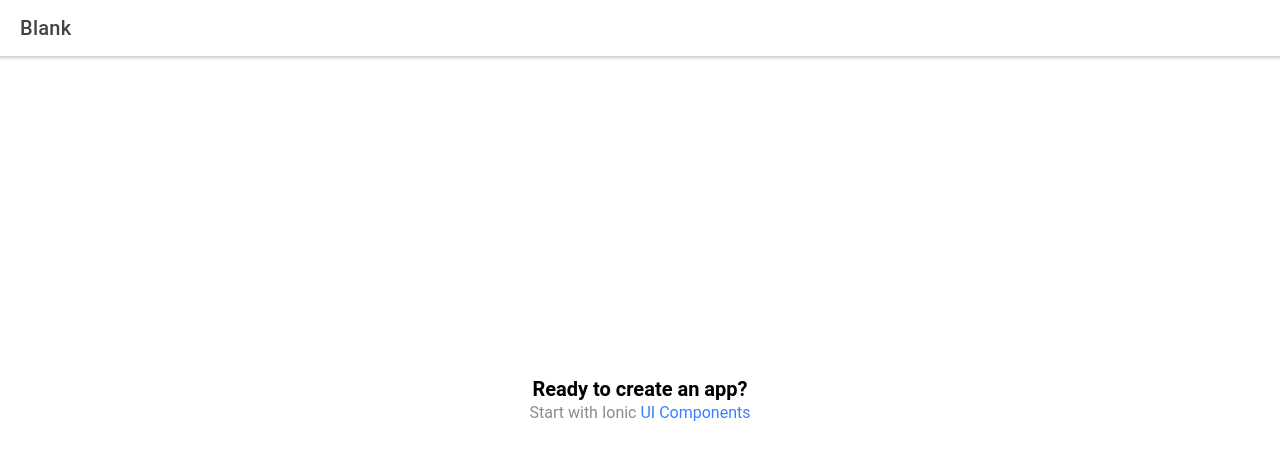
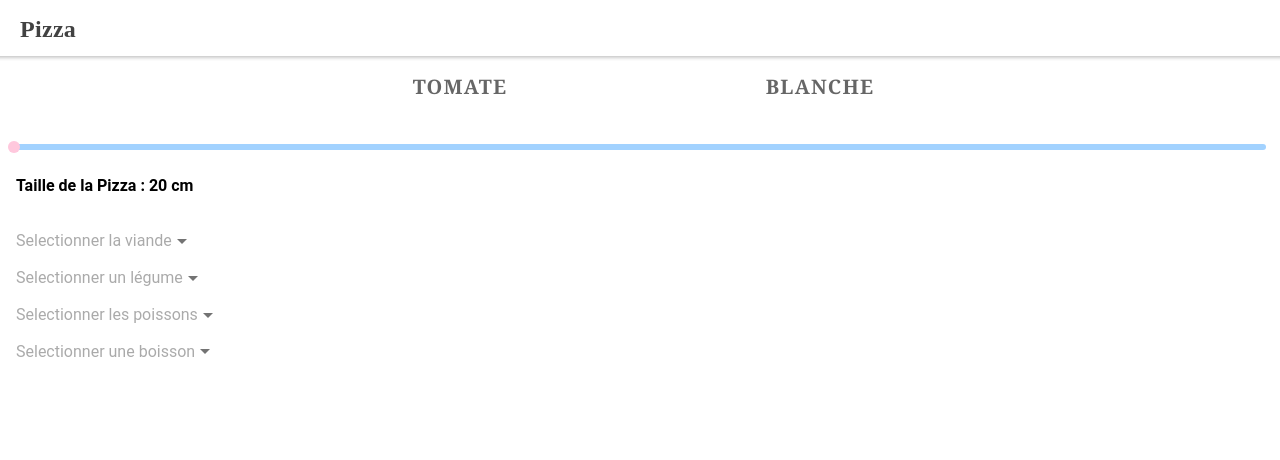
Before and after one commit to IBassaoud/pizza-mobile-app-Ionic, a React (Create React App) app: page /home in a window 1280 px wide. Shown: the top 460 px of the page. Built offline with nearby package versions, Linux system fonts and the light colour scheme; some icons are missing.

Commit message:
Initialization

```diff
--- a/package.json
+++ b/package.json
@@ -65,7 +65,8 @@
     ]
   },
   "devDependencies": {
-    "@capacitor/cli": "4.3.0"
+    "@capacitor/cli": "4.3.0",
+    "@iconify/react": "^4.0.0"
   },
   "description": "An Ionic project"
 }
--- a/public/index.html
+++ b/public/index.html
@@ -2,7 +2,7 @@
 <html lang="en">
   <head>
     <meta charset="utf-8" />
-    <title>Ionic App</title>
+    <title>Ionic | Pizza App</title>
 
     <base href="/" />
 
--- a/src/components/ExploreContainer.tsx
+++ b/src/components/ExploreContainer.tsx
@@ -1,12 +1,19 @@
 import './ExploreContainer.css';
+import { IonLabel, IonSegment, IonSegmentButton } from '@ionic/react';
 
 interface ContainerProps { }
 
 const ExploreContainer: React.FC<ContainerProps> = () => {
   return (
     <div className="container">
-      <strong>Ready to create an app?</strong>
-      <p>Start with Ionic <a target="_blank" rel="noopener noreferrer" href="https://ionicframework.com/docs/components">UI Components</a></p>
+     <IonSegment value="default">
+        <IonSegmentButton value="default">
+          <IonLabel>Base Blanche</IonLabel>
+        </IonSegmentButton>
+        <IonSegmentButton value="segment">
+          <IonLabel>Base rouge</IonLabel>
+        </IonSegmentButton>
+      </IonSegment>
     </div>
   );
 };
--- /dev/null
+++ b/src/components/Pizza_ingredient/PizzaIngredient.css
@@ -0,0 +1,21 @@
+ion-list {
+    position: relative;
+    top:20px;
+    font-size: 32px;
+}
+
+.item-ingredient {
+    width: 100%;
+    position: relative;
+    top: 0;
+    left:0;
+    padding-top: 0.5em;
+    padding-bottom: 0.5em;
+    font-size: 16px;
+    margin-left: auto;
+    margin-right: auto;
+    height: 2.3em;
+    display: flex;
+    justify-content: center;
+    align-items: center;
+}
--- /dev/null
+++ b/src/components/Pizza_ingredient/PizzaIngredient.tsx
@@ -0,0 +1,41 @@
+import React from 'react';
+import { IonList, IonItem, IonSelect, IonSelectOption } from '@ionic/react';
+import './PizzaIngredient.css';
+
+function PizzaIngredient() {
+  return (
+    <IonList>
+      <IonItem className="item-ingredient">
+        <IonSelect className="ingredient-select-item" interface="action-sheet" placeholder="Selectionner la viande">
+          <IonSelectOption value="poulet">Poulet</IonSelectOption>
+          <IonSelectOption value="Kebab">Kebab</IonSelectOption>
+          <IonSelectOption value="viande_hachee">Viande Hachée</IonSelectOption>
+          <IonSelectOption value="boeuf">Boeuf</IonSelectOption>
+        </IonSelect>
+      </IonItem>
+      <IonItem className="item-ingredient">
+        <IonSelect interface="action-sheet" placeholder="Selectionner un légume">
+          <IonSelectOption value="oignons">Oignons</IonSelectOption>
+          <IonSelectOption value="patate">Patate</IonSelectOption>
+          <IonSelectOption value="poivron">Poivron</IonSelectOption>
+        </IonSelect>
+      </IonItem>
+      <IonItem className="item-ingredient">
+        <IonSelect interface="action-sheet" placeholder="Selectionner les poissons">
+          <IonSelectOption value="saumon">Saumon</IonSelectOption>
+          <IonSelectOption value="thon">Thon</IonSelectOption>
+          <IonSelectOption value="sardine">Sardines</IonSelectOption>
+        </IonSelect>
+      </IonItem>
+      <IonItem className="item-ingredient">
+        <IonSelect interface="action-sheet" placeholder="Selectionner une boisson">
+          <IonSelectOption value="coca">Coca</IonSelectOption>
+          <IonSelectOption value="hawai">Hawai</IonSelectOption>
+          <IonSelectOption value="fanta">Fanta</IonSelectOption>
+          <IonSelectOption value="the">Thé</IonSelectOption>
+        </IonSelect>
+      </IonItem>
+    </IonList>
+  );
+}
+export default PizzaIngredient;
--- /dev/null
+++ b/src/components/Pizza_size/PizzaSize.css
@@ -0,0 +1,65 @@
+/* .range-label {
+    font-size: 5em;
+    padding-left: 20px;
+    font-weight: bolder;
+    font-family: "Dancing script";
+} */
+
+ion-range {
+
+  --bar-background: #a2d2ff;
+  --bar-background-active: #bde0fe;
+  --bar-height: .5em;
+  --bar-border-radius: 8px;
+  --knob-background: #ffc8dd;
+  --knob-size: 1.5em;
+  --pin-background: #ffafcc;
+  --pin-color: #fff;
+}
+
+ion-range::part(tick) {
+    background: #a2d2ff;
+  }
+
+  ion-range::part(tick-active) {
+    background: #bde0fe;
+  }
+
+  ion-range::part(pin) {
+    display: inline-flex;
+    align-items: center;
+    justify-content: center;
+
+    background: #ffafcc;
+    color: #fff;
+
+    border-radius: 50%;
+    transform: scale(1.01);
+    top: -20px;
+
+    min-width: 28px;
+    height: 28px;
+    transition: transform 120ms ease, background 120ms ease;
+  }
+
+  ion-range::part(pin)::before {
+    content: none;
+  }
+
+  ion-range::part(knob) {
+    background: #ffc8dd;
+  }
+
+  ion-range::part(bar) {
+    background: #a2d2ff;
+  }
+
+  ion-range::part(bar-active) {
+    background: #bde0fe;
+  }
+
+  .range-label {
+    padding-left:1em;
+    font-size: 1em;
+    font-weight: bold;
+  }
--- /dev/null
+++ b/src/components/Pizza_size/PizzaSize.tsx
@@ -0,0 +1,15 @@
+import React, { useState } from 'react';
+import { IonLabel, IonRange } from '@ionic/react';
+import { RangeValue } from '@ionic/core';
+import './PizzaSize.css';
+
+function PizzaSize() {
+  const [lastEmittedValue, setLastEmittedValue] = useState<RangeValue>(20);
+  return (
+  <>
+      <IonRange min={20} max={60} onIonChange={({ detail }) => setLastEmittedValue(detail.value)}></IonRange>
+      <IonLabel className="range-label">Taille de la Pizza : {lastEmittedValue as number} cm</IonLabel>
+    </>
+  );
+}
+export default PizzaSize;
--- /dev/null
+++ b/src/components/Pizza_type/PizzaType.css
@@ -0,0 +1,8 @@
+
+.button {
+  font-family: Georgia, 'Times New Roman', Times, serif;
+  font-size: 20px;
+  font-weight: bold;
+  padding-top: 0.35em;
+  padding-bottom: 0.35em;
+}
--- /dev/null
+++ b/src/components/Pizza_type/PizzaType.tsx
@@ -0,0 +1,19 @@
+import React from 'react';
+import { IonLabel, IonSegment, IonSegmentButton } from '@ionic/react';
+import './PizzaType.css'
+
+
+function PizzaType() {
+  return (
+      <IonSegment value="default">
+        <IonSegmentButton className="button" value="tomate">
+          <IonLabel className="label">Tomate</IonLabel>
+        </IonSegmentButton>
+        <IonSegmentButton className="button" value="blanche">
+          <IonLabel className="label">Blanche</IonLabel>
+        </IonSegmentButton>
+      </IonSegment>
+
+  );
+}
+export default PizzaType;
--- a/src/pages/Home.css
+++ b/src/pages/Home.css
@@ -0,0 +1,5 @@
+.title {
+    font-family: "Dancing script";
+    font-weight: bolder;
+    font-size: 24px;
+}
--- a/src/pages/Home.tsx
+++ b/src/pages/Home.tsx
@@ -1,22 +1,33 @@
-import { IonContent, IonHeader, IonPage, IonTitle, IonToolbar } from '@ionic/react';
-import ExploreContainer from '../components/ExploreContainer';
+import { IonContent, IonHeader, IonPage, IonTitle, IonToolbar} from '@ionic/react';
 import './Home.css';
 
+// Import icons
+import { Icon } from '@iconify/react';
+import PizzaType from '../components/Pizza_type/PizzaType';
+import PizzaSize from '../components/Pizza_size/PizzaSize';
+import PizzaIngredient from '../components/Pizza_ingredient/PizzaIngredient';
+
 const Home: React.FC = () => {
+  const title = "Pizza"
   return (
     <IonPage>
       <IonHeader>
         <IonToolbar>
-          <IonTitle>Blank</IonTitle>
+          <IonTitle className="title">{title} <Icon icon="emojione:pizza" /></IonTitle>
         </IonToolbar>
       </IonHeader>
+
       <IonContent fullscreen>
         <IonHeader collapse="condense">
           <IonToolbar>
-            <IonTitle size="large">Blank</IonTitle>
+            <IonTitle size="large">{title} <Icon icon="emojione:pizza" /></IonTitle>
           </IonToolbar>
         </IonHeader>
-        <ExploreContainer />
+
+        <PizzaType/>
+        <PizzaSize/>
+        <PizzaIngredient/>
+
       </IonContent>
     </IonPage>
   );
```
Also changed, not shown: public/manifest.json, 1 other file (tests, documents, lock files or other folders).
